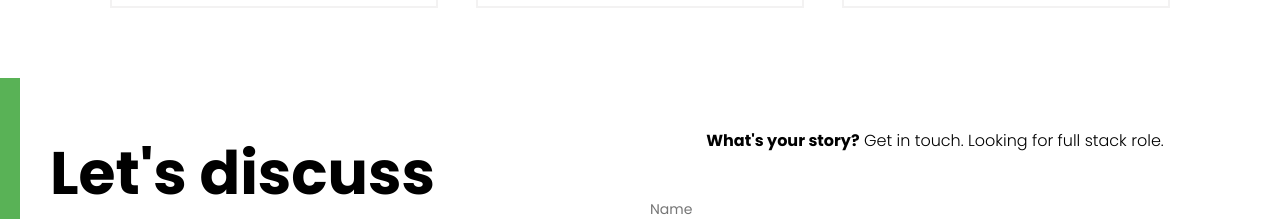
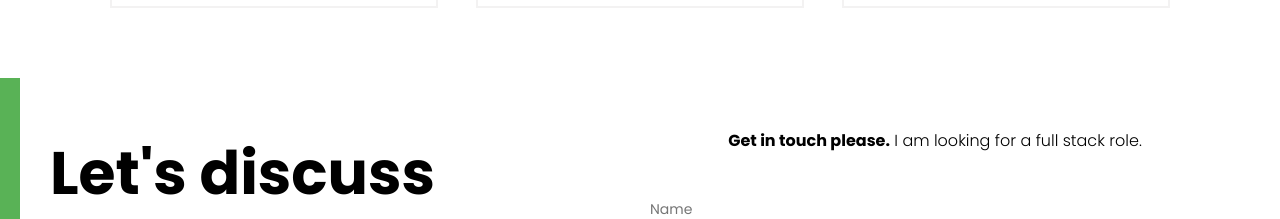
Before and after one commit to JK1320/portfolio, a React (Create React App) app: page / in a window 1280 px wide. Shown: the part 2540-2759 px from the top of the page. Built offline with nearby package versions, Linux system fonts and the light colour scheme.

Commit message:
rephrase text

```diff
--- a/src/components/contact/Contact.jsx
+++ b/src/components/contact/Contact.jsx
@@ -62,7 +62,7 @@ const darkMode = theme.state.darkMode;
                 </div>
                 <div className="c-right">
                     <p className="c-desc">
-                        <b>What's your story?</b> Get in touch. Looking for full stack role.
+                        <b>Get in touch please.</b> I am looking for a full stack role.
                     </p>
                     <form ref={formRef} onSubmit={handleSubmit}>
                         <input style={{backgroundColor: darkMode && "#333"}} type="text" name="user_name" id="" placeholder="Name" />
```
